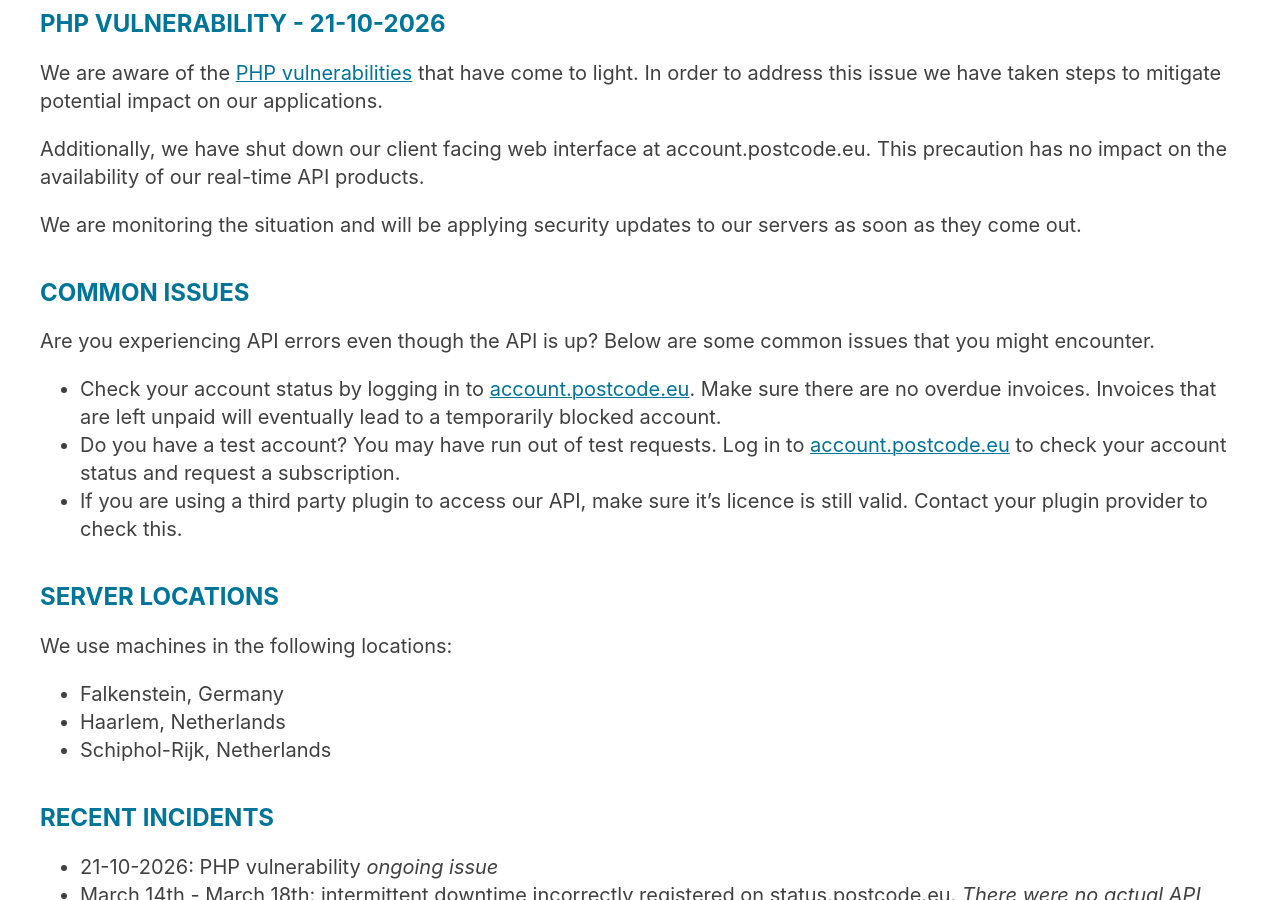
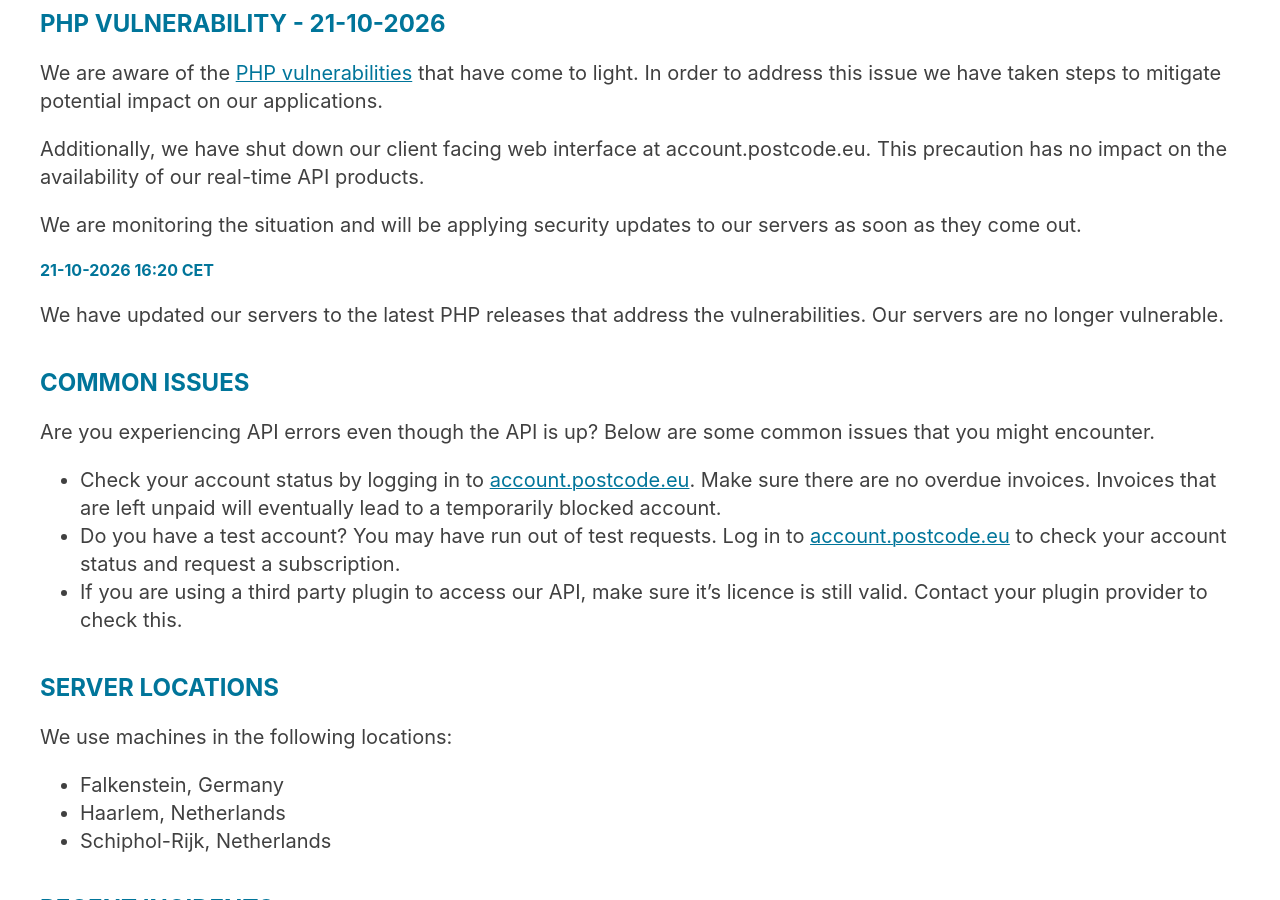
Before and after one commit to postcode-nl/kb.postcode.nl, a Jekyll site: the page built from _entries/en/api/status.md, in a window 1280 px wide and 900 px high, scrolled down 383 px. Built offline with Jekyll 4.4.1, drawn with Linux system fonts in a browser that asks for light colours.

Commit message:
Status update on PHP security issue - servers updated

```diff
--- a/_entries/en/api/status.md
+++ b/_entries/en/api/status.md
@@ -15,6 +15,10 @@ We are aware of the [PHP vulnerabilities](https://www.php.net/archive/2026.php#2
 Additionally, we have shut down our client facing web interface at account.postcode.eu. This precaution has no impact on the availability of our real-time API products.
 
 We are monitoring the situation and will be applying security updates to our servers as soon as they come out.
+
+#### 21-10-2026 16:20 CET
+
+We have updated our servers to the latest PHP releases that address the vulnerabilities. Our servers are no longer vulnerable.
 
 ## Common issues
 
```
